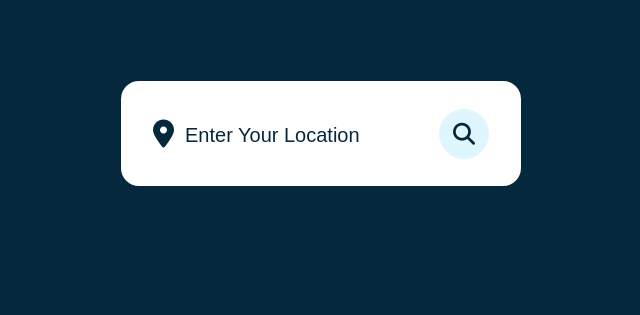
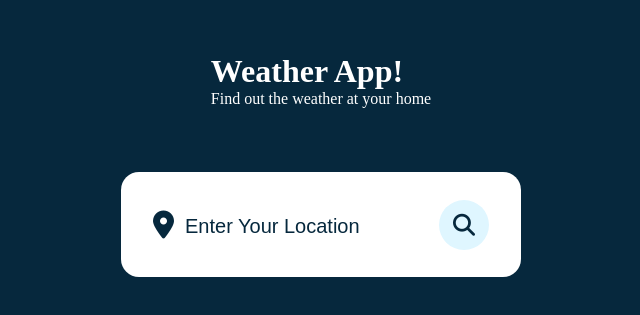
Before and after one commit to FortunatoCusati/meteo.javascript, a plain HTML site: page index.html in a window 1280 px wide. Shown: the part 267-582 px from the top of the page, without its empty margins (319-959 px from the left). Drawn offline with Linux system fonts and the light colour scheme.

Commit message:
add title head

```diff
--- a/index.html
+++ b/index.html
@@ -13,8 +13,13 @@
 
     </head>
     <body>
+        <div class="header">
+            <h1>Weather App!</h1>
+            <p>Find out the weather at your home</p>
+        </div>
 
         <div class="container">
+
             <div class="search-box">
                 <i class="fa-solid fa-location-dot"></i>
                 <input type="text" placeholder="Enter your location">
--- a/style.css
+++ b/style.css
@@ -9,9 +9,15 @@
 body {
     height: 100vh;
     display: flex;
+    flex-direction: column;
     align-items: center;
     justify-content: center;
     background: #06283D;
+}
+
+.header {
+    margin: 5% 0;
+    color: #fff;
 }
 
 .container {
```
